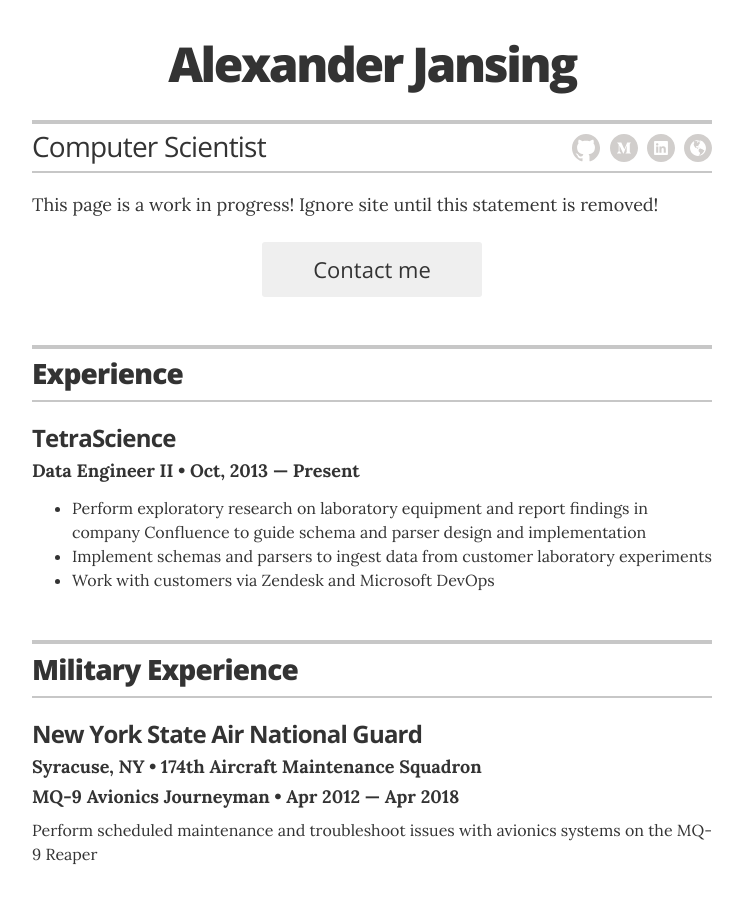
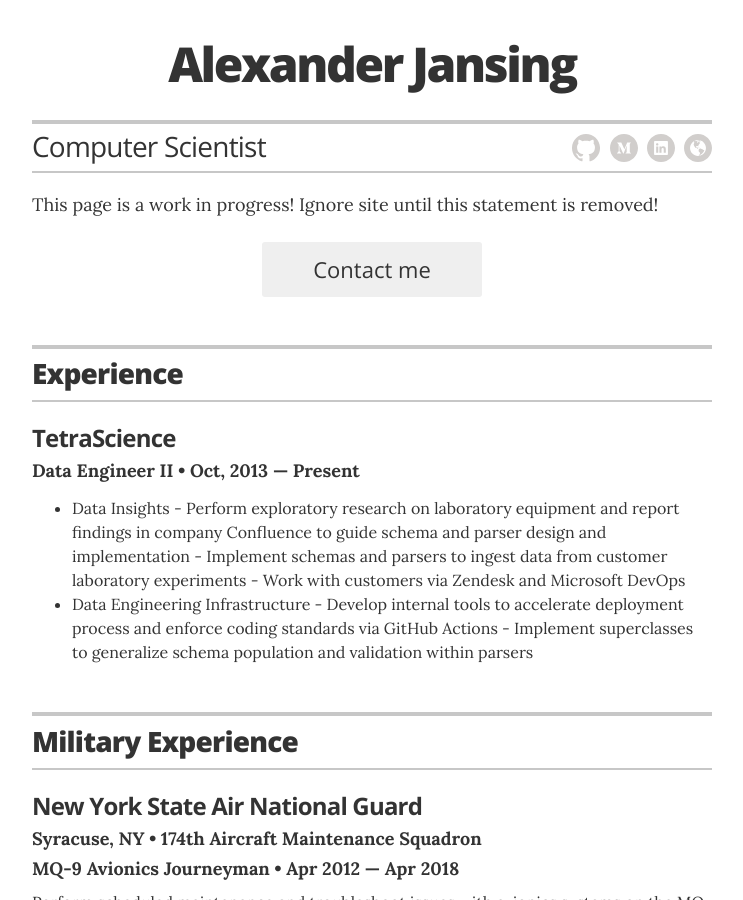
Before and after one commit to apjansing/apjansing.github.io, a Jekyll site: the page built from index.html, in a window 1280 px wide and 900 px high. Shown: the whole window, without its empty margins (268-1011 px from the left). Built offline with Jekyll 4.4.1, drawn with Linux system fonts in a browser that asks for light colours.

Commit message:
Update work experience and testing nested bullet points

```diff
--- a/_data/experience.yml
+++ b/_data/experience.yml
@@ -6,6 +6,10 @@
     - Oct, 2013
     - Present
   summary:
-    - Perform exploratory research on laboratory equipment and report findings in company Confluence to guide schema and parser design and implementation
-    - Implement schemas and parsers to ingest data from customer laboratory experiments
-    - Work with customers via Zendesk and Microsoft DevOps
+    - Data Insights
+      - Perform exploratory research on laboratory equipment and report findings in company Confluence to guide schema and parser design and implementation
+      - Implement schemas and parsers to ingest data from customer laboratory experiments
+      - Work with customers via Zendesk and Microsoft DevOps
+    - Data Engineering Infrastructure
+      - Develop internal tools to accelerate deployment process and enforce coding standards via GitHub Actions
+      - Implement superclasses to generalize schema population and validation within parsers
```
